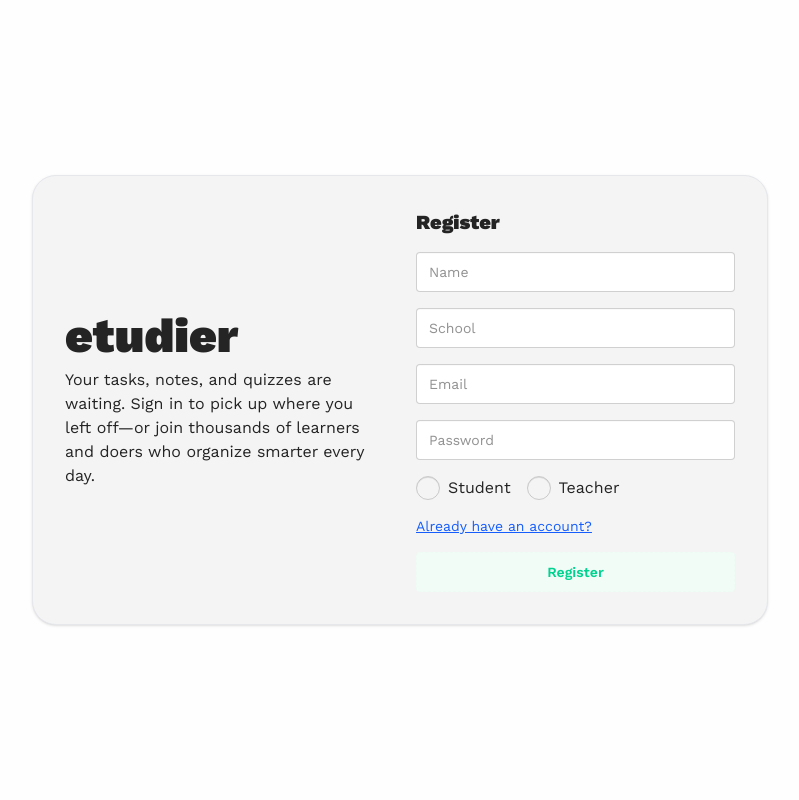
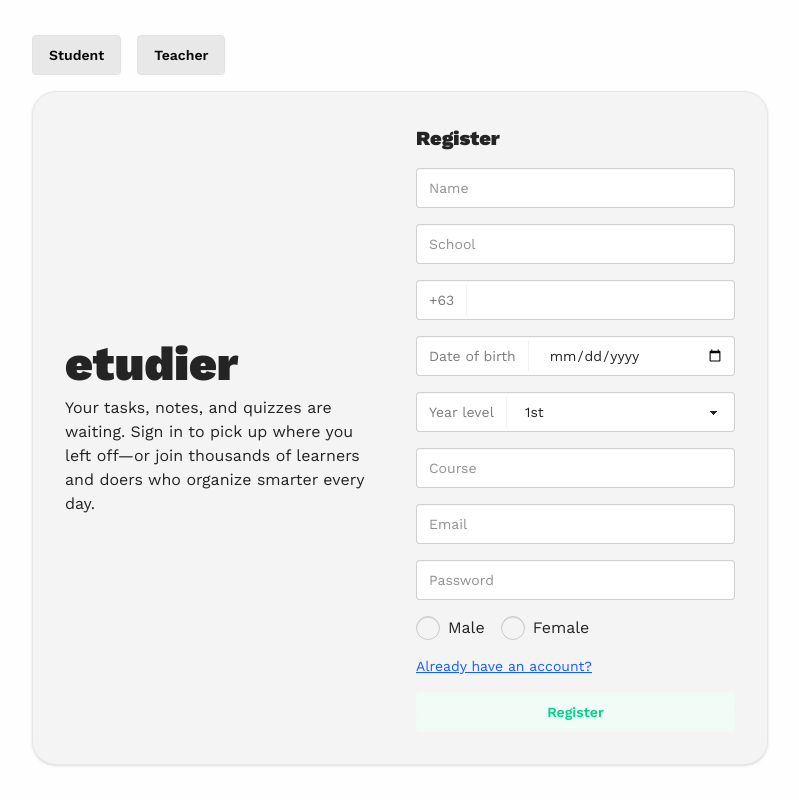
Before and after one commit to nuggeez/etudier_web_v2, a Next.js app: page /register in a window 1280 px wide. Shown: the whole page, without its empty margins (240-1039 px from the left). Built offline with nearby package versions, Linux system fonts and the light colour scheme; what pocketbase would draw is missing.

Commit message:
prototype: changes

```diff
--- a/app/(auth)/register/page.tsx
+++ b/app/(auth)/register/page.tsx
@@ -9,11 +9,26 @@ import { useEffect, useState } from "react";
 export default function RegisterPage() {
   const router = useRouter();
 
+  // general
   const [email, setEmail] = useState("");
   const [password, setPassword] = useState("");
   const [name, setName] = useState("");
-  const [type, setType] = useState(""); // "Student" or "Teacher"
+  const [type, setType] = useState("Student"); // "Student" or "Teacher"
   const [school, setSchool] = useState("");
+  const [gender, setGender] = useState("");
+  const [phoneNumber, setPhoneNumber] = useState("");
+  const [dateOfBirth, setDateOfBirth] = useState("");
+
+  // student
+  const [yearLevel, setYearLevel] = useState("");
+  const [course, setCourse] = useState("");
+
+  // teacher
+  const [expertise, setExpertise] = useState("");
+  const [qualifications, setQualifications] = useState("");
+
+  const [index, setIndex] = useState(0);
+
   const [loading, setLoading] = useState(false);
   const [error, setError] = useState<string | null>(null);
   const [success, setSuccess] = useState<string | null>(null);
@@ -23,6 +38,7 @@ export default function RegisterPage() {
       setError("Please fill in all fields.");
       return false;
     }
+
     if (!email.includes("@")) {
       setError("Please enter a valid email address.");
       return false;
@@ -31,6 +47,7 @@ export default function RegisterPage() {
       setError("Password must be at least 6 characters.");
       return false;
     }
+
     return true;
   };
 
@@ -50,6 +67,13 @@ export default function RegisterPage() {
         name,
         account_type: type,
         school,
+        subject_expertise: expertise ? expertise : null,
+        qualifications: qualifications ? qualifications : null,
+        year_level: yearLevel ? yearLevel : null,
+        course: course ? course : null,
+        gender: gender,
+        phone_number: phoneNumber ? phoneNumber : null,
+        date_of_birth: dateOfBirth,
       });
 
       const { record, token } = await pocketbase_instance
@@ -89,8 +113,10 @@ export default function RegisterPage() {
     checkSession();
   }, []);
 
-  return (
-    <main className="flex flex-col min-h-screen max-w-3xl justify-center mx-auto px-4">
+  // 0 = student | 1 - teacher
+
+  const pages = [
+    <>
       <div className="flex flex-row bg-zinc-100 border border-gray-200 shadow rounded-3xl p-8 gap-8 items-center">
         <div className="basis-[50%] flex flex-col gap-2">
           <h1 className="text-5xl font-black">etudier</h1>
@@ -125,6 +151,51 @@ export default function RegisterPage() {
             onChange={(e) => setSchool(e.target.value)}
           />
 
+          <label className="input">
+            <span className="label">+63</span>
+
+            <input
+              type="text"
+              required
+              value={phoneNumber}
+              onChange={(e) => setPhoneNumber(e.target.value)}
+              maxLength={10}
+            />
+          </label>
+
+          <label className="input">
+            <span className="label">Date of birth</span>
+            <input
+              type="date"
+              required
+              placeholder="Date of birth"
+              value={dateOfBirth}
+              onChange={(e) => setDateOfBirth(e.target.value)}
+            />
+          </label>
+
+          <label className="select">
+            <span className="label">Year level</span>
+            <select
+              value={yearLevel}
+              onChange={(e) => setYearLevel(e.target.value)}
+            >
+              <option value="1st">1st</option>
+              <option value="2nd">2nd</option>
+              <option value="3rd">3rd</option>
+              <option value="4th">4th</option>
+            </select>
+          </label>
+
+          <input
+            className="input validator"
+            type="text"
+            required
+            placeholder="Course"
+            value={course}
+            onChange={(e) => setCourse(e.target.value)}
+          />
+
           <input
             className="input validator"
             type="email"
@@ -147,23 +218,23 @@ export default function RegisterPage() {
             <label className="flex items-center gap-2">
               <input
                 type="radio"
-                name="accountType"
+                name="gender"
                 className="radio"
-                checked={type === "Student"}
-                onChange={() => setType("Student")}
+                checked={gender === "Male"}
+                onChange={() => setGender("Male")}
               />
-              Student
+              Male
             </label>
 
             <label className="flex items-center gap-2">
               <input
                 type="radio"
-                name="accountType"
+                name="gender"
                 className="radio"
-                checked={type === "Teacher"}
-                onChange={() => setType("Teacher")}
+                checked={gender === "Female"}
+                onChange={() => setGender("Female")}
               />
-              Teacher
+              Female
             </label>
           </div>
 
@@ -180,6 +251,164 @@ export default function RegisterPage() {
           </button>
         </div>
       </div>
+    </>,
+    <>
+      <div className="flex flex-row bg-zinc-100 border border-gray-200 shadow rounded-3xl p-8 gap-8 items-center">
+        <div className="basis-[50%] flex flex-col gap-2">
+          <h1 className="text-5xl font-black">etudier</h1>
+          <p>
+            Your tasks, notes, and quizzes are waiting. Sign in to pick up where
+            you left off—or join thousands of learners and doers who organize
+            smarter every day.
+          </p>
+        </div>
+
+        <div className="basis-[50%] flex flex-col gap-4">
+          <h1 className="font-black text-xl">Register</h1>
+
+          {error && <p className="text-red-500 text-sm">{error}</p>}
+          {success && <p className="text-green-600 text-sm">{success}</p>}
+
+          <input
+            className="input validator"
+            type="text"
+            required
+            placeholder="Name"
+            value={name}
+            onChange={(e) => setName(e.target.value)}
+          />
+
+          <input
+            className="input validator"
+            type="text"
+            required
+            placeholder="School"
+            value={school}
+            onChange={(e) => setSchool(e.target.value)}
+          />
+
+          <label className="input">
+            <span className="label">+63</span>
+
+            <input
+              type="text"
+              required
+              value={phoneNumber}
+              onChange={(e) => setPhoneNumber(e.target.value)}
+              maxLength={10}
+            />
+          </label>
+
+          <label className="input">
+            <span className="label">Date of birth</span>
+            <input
+              type="date"
+              required
+              placeholder="Date of birth"
+              value={dateOfBirth}
+              onChange={(e) => setDateOfBirth(e.target.value)}
+            />
+          </label>
+
+          <input
+            className="input validator"
+            type="text"
+            required
+            placeholder="Subject Expertise"
+            value={email}
+            onChange={(e) => setEmail(e.target.value)}
+          />
+
+          <input
+            className="input validator"
+            type="text"
+            required
+            placeholder="Qualifications"
+            value={email}
+            onChange={(e) => setEmail(e.target.value)}
+          />
+
+          <input
+            className="input validator"
+            type="email"
+            required
+            placeholder="Email"
+            value={email}
+            onChange={(e) => setEmail(e.target.value)}
+          />
+
+          <input
+            className="input validator"
+            type="password"
+            required
+            placeholder="Password"
+            value={password}
+            onChange={(e) => setPassword(e.target.value)}
+          />
+
+          <div className="flex flex-row gap-4 items-center">
+            <label className="flex items-center gap-2">
+              <input
+                type="radio"
+                name="gender"
+                className="radio"
+                checked={gender === "Male"}
+                onChange={() => setGender("Male")}
+              />
+              Male
+            </label>
+
+            <label className="flex items-center gap-2">
+              <input
+                type="radio"
+                name="gender"
+                className="radio"
+                checked={gender === "Female"}
+                onChange={() => setGender("Female")}
+              />
+              Female
+            </label>
+          </div>
+
+          <Link className="text-blue-600 underline text-sm" href={"/"}>
+            Already have an account?
+          </Link>
+
+          <button
+            className="btn btn-soft btn-dash btn-success btn-md"
+            onClick={handleRegister}
+            disabled={loading}
+          >
+            {loading ? "Registering..." : "Register"}
+          </button>
+        </div>
+      </div>
+    </>,
+  ];
+
+  return (
+    <main className="flex flex-col min-h-screen max-w-3xl justify-center mx-auto px-4 gap-4">
+      <div className="flex flex-row gap-4 items-center ">
+        <button
+          className="btn btn-soft btn-neutral"
+          onClick={() => {
+            setType("Student");
+            setIndex(0);
+          }}
+        >
+          Student
+        </button>
+        <button
+          className="btn btn-soft btn-neutral"
+          onClick={() => {
+            setType("Teacher");
+            setIndex(1);
+          }}
+        >
+          Teacher
+        </button>
+      </div>
+      {pages[index]}
     </main>
   );
 }
--- a/app/(student)/student_profile/page.tsx
+++ b/app/(student)/student_profile/page.tsx
@@ -6,7 +6,7 @@ import HeaderNavbar from "../components/HeaderNavbar";
 
 import { CircleUserRound, Edit, LoaderPinwheel } from "lucide-react";
 import { useQuery } from "@tanstack/react-query";
-import { useState } from "react";
+import { useEffect, useState } from "react";
 
 export default function Page() {
   const user = pocketbase_instance.authStore.record!;
@@ -15,6 +15,8 @@ export default function Page() {
   const [school, setSchool] = useState(user ? user!.school : "");
   const [department, setDepartment] = useState(user ? user!.department : "");
   const [yearLevel, setYearLevel] = useState(user ? user!.year_level : "");
+  const [course, setCourse] = useState(user ? user!.course : "");
+  const [gender, setGender] = useState(user ? user!.gender : "");
 
   const { data } = useQuery({
     queryKey: ["student_profile", user ? user!.id : "user_id"],
@@ -67,7 +69,11 @@ export default function Page() {
     } catch (err: any) {}
   };
 
-  if (data)
+  useEffect(() => {
+    console.log(user);
+  }, [user]);
+
+  if (data && user)
     return (
       <main className="flex flex-col gap-4 max-w-3xl min-h-screen mx-auto py-4">
         <HeaderNavbar />
@@ -88,12 +94,10 @@ export default function Page() {
           <CircleUserRound size={80} />
           <div className="flex flex-col">
             <h1 className="text-3xl">{user!.name}</h1>
-            {user!.school && (
-              <p className="text-lg text-gray-500">Student at {user!.school}</p>
-            )}
-            {!user!.school && (
-              <p className="text-lg text-gray-500">{user!.account_type}</p>
-            )}
+            <p className="text-lg text-gray-500">Student at {user!.school}</p>
+            <p className="text-lg text-gray-500">{user!.gender}</p>
+            <p className="text-lg text-gray-500">{user!.course}</p>
+            <p className="text-lg text-gray-500">{user!.phone_number}</p>
             <p className="text-lg text-gray-500">ID: {user!.id}</p>
           </div>
         </div>
--- a/app/(teacher)/teacher_profile/page.tsx
+++ b/app/(teacher)/teacher_profile/page.tsx
@@ -37,6 +37,7 @@ export default function Page() {
 
   useEffect(() => {
     const checkData = async () => {
+      console.log(user);
       setIsInitialized(true);
     };
 
@@ -70,6 +71,9 @@ export default function Page() {
             {!user!.school && (
               <p className="text-lg text-gray-500">{user!.account_type}</p>
             )}
+            <p className="text-lg text-gray-500">+63-{user!.phone_number}</p>
+            <p className="text-lg text-gray-500">{user!.qualifications}</p>
+            <p className="text-lg text-gray-500">{user!.subject_expertise}</p>
             <p className="text-lg text-gray-500">ID: {user!.id}</p>
           </div>
         </div>
```
